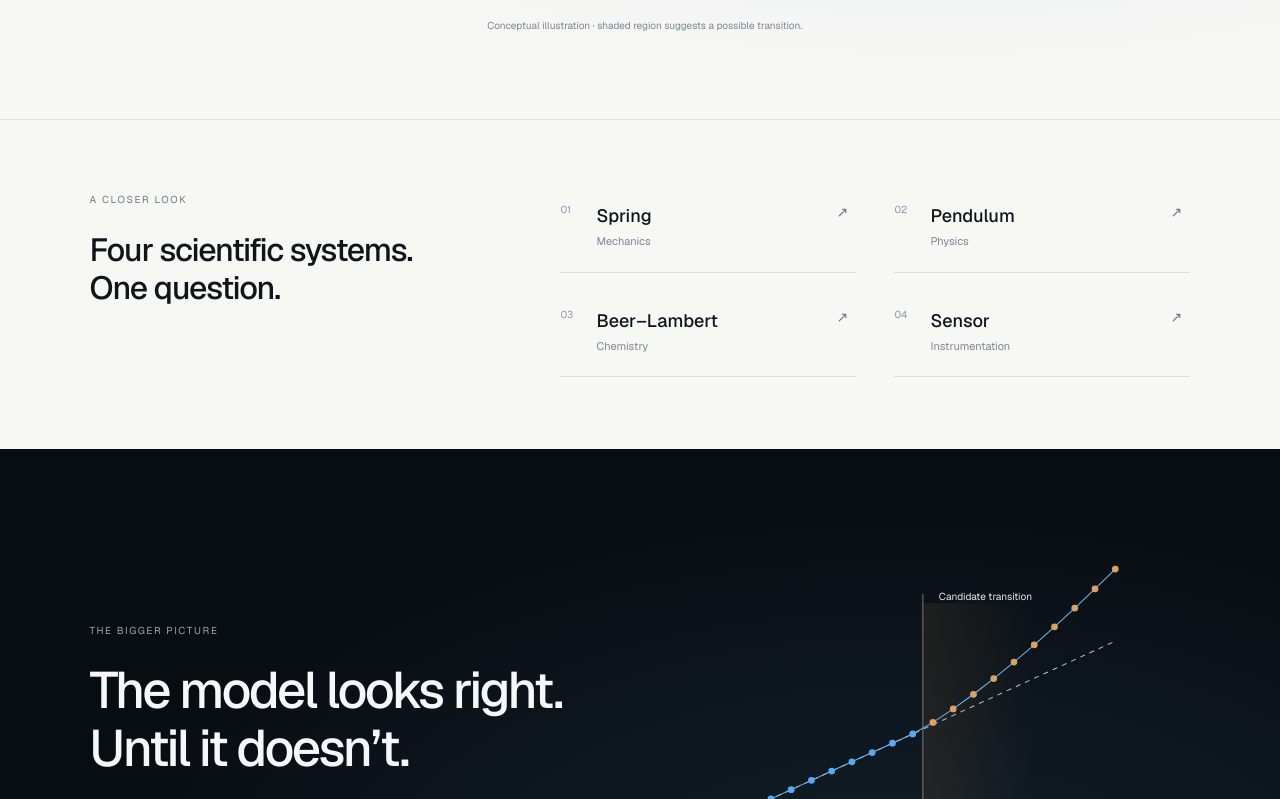
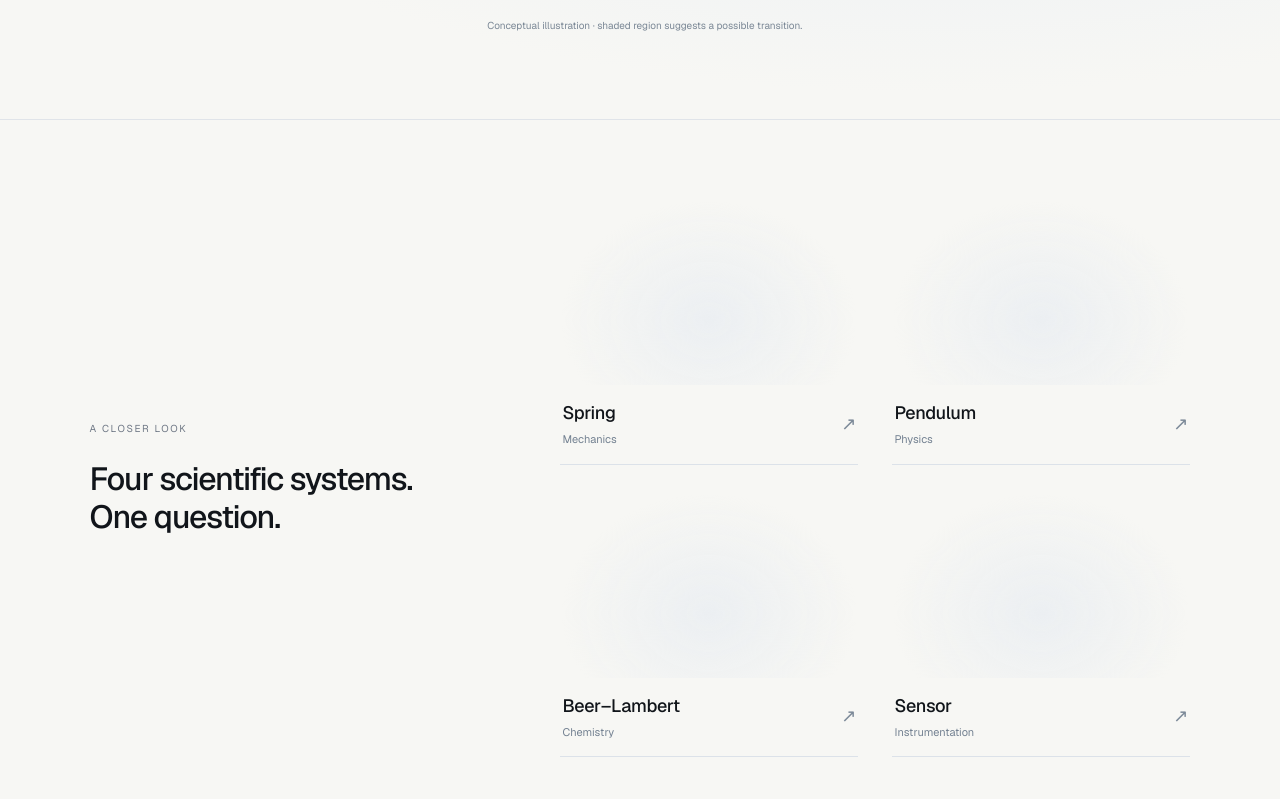
Before and after one commit to luiscontrerasus-glitch/ModelScope, a Next.js app: page / in a window 1280 px wide. Shown: the part 681-1480 px from the top of the page. Built offline with nearby package versions, Linux system fonts and the light colour scheme.

Commit message:
Add Home gallery with existing 3D instrument previews

```diff
--- a/src/app/polish.css
+++ b/src/app/polish.css
@@ -27,11 +27,22 @@
 .reality-controls{display:flex;align-items:center;gap:22px}.reality-scrub{width:min(180px,35%)}
 .reality-scrub input{width:100%;accent-color:#2378e8}
 .visual-disclosure{font-size:10px;line-height:1.7;color:#7a8795;margin-top:10px}
-.model-teasers{padding:72px 7%;display:grid;grid-template-columns:1fr 1.6fr;gap:7%;align-items:start;border-top:1px solid #e0e4e9}
+.model-teasers{padding:80px 7%;display:grid;grid-template-columns:1fr 1.6fr;gap:7%;align-items:center;border-top:1px solid #e0e4e9}
 .model-teasers h2{font-size:clamp(28px,2.5vw,38px);font-weight:450;line-height:1.2;letter-spacing:-1.2px}
-.teaser-links{display:grid;grid-template-columns:1fr 1fr;gap:24px 38px}
-.teaser-links a{display:grid;grid-template-columns:24px minmax(0,1fr) 20px;column-gap:12px;border-bottom:1px solid #d9dfe6;padding:10px 0 22px;text-decoration:none}
-.teaser-number{font-size:10px;color:#8b96a3;grid-row:1/3}.teaser-links strong{font-size:18px;font-weight:450}.teaser-links small{grid-column:2;color:#7a8795;font-size:11px;margin-top:4px}.teaser-links a>span:last-child{grid-column:3;grid-row:1/3;color:#657889}
+.preview-gallery{display:grid;grid-template-columns:repeat(2,minmax(0,1fr));gap:28px 34px;min-width:0}
+.model-preview{display:block;min-width:0;text-decoration:none;color:inherit}
+.preview-render{display:block;height:185px;position:relative;background:radial-gradient(ellipse at 50% 65%,#e6ebf1a8,transparent 70%)}
+.preview-render .instrument-fallback{position:absolute;inset:0;width:100%;height:100%;pointer-events:none}
+.preview-gallery[data-ready=true] .instrument-fallback{visibility:hidden}
+.preview-caption{display:flex;align-items:center;justify-content:space-between;gap:16px;padding:14px 2px 16px;border-bottom:1px solid #dce2e9}
+.preview-caption strong{display:block;font-size:18px;font-weight:450;letter-spacing:-.35px}
+.preview-caption small{display:block;font-size:11px;color:#738191;margin-top:5px}
+.preview-arrow{color:#7c8998;font-size:18px;transition:color .2s,transform .2s}
+.model-preview:hover .preview-arrow,.model-preview:focus-visible .preview-arrow{color:#2378e8;transform:translate(2px,-2px)}
+.model-preview:focus-visible{outline:2px solid #2378e8;outline-offset:6px}
+.preview-canvas{position:fixed;inset:0;pointer-events:none;z-index:1}
+.preview-canvas *{pointer-events:none!important}
+.preview-caption{position:relative;z-index:2}
 .refined-home .home-thesis{min-height:auto;padding-block:90px}.refined-home .concept-plot{max-width:550px}
 .refined-home .home-architecture{padding-block:90px}
 .explore-page{background:#090e14;color:#f4f7fa}.explore-page .home-footer{border-color:#26313e;color:#aab7c5}
@@ -90,7 +101,7 @@
   .public-nav{padding-inline:5%;gap:20px}.public-nav nav{gap:20px;font-size:12px}
   .reality-hero{grid-template-columns:minmax(260px,1fr) minmax(0,1.2fr);gap:2%;padding:65px 5%}.reality-hero .hero-copy h1{font-size:58px;letter-spacing:-2.7px}.reality-hero .hero-copy p{font-size:14px}
   .reality-legend{font-size:10px;gap:12px}.reality-controls{gap:10px}.motion-control{font-size:10px}
-  .model-teasers{padding:55px 5%;gap:5%}.model-teasers h2{font-size:28px}.teaser-links{gap:18px}.teaser-links strong{font-size:16px}
+  .model-teasers{padding:55px 5%;grid-template-columns:1fr;gap:36px}.model-teasers h2{font-size:28px}.preview-gallery{gap:28px}.preview-render{height:210px}
   .unified-selector .model-mark{display:none}.unified-selector{gap:10px}
   .method-overview{grid-template-columns:1fr;gap:44px}.method-intro p{max-width:540px}.method-steps{grid-template-columns:1fr 1fr;gap:30px}.method-steps li{grid-template-columns:24px minmax(0,1fr)}.method-steps svg{grid-column:2;max-width:100px}
   .method-demo-grid{gap:5%}.method-gates>div{display:block}.method-gates dd{margin-top:4px}
@@ -99,7 +110,7 @@
   .public-nav{min-height:104px;padding:16px 24px 8px;gap:6px}.public-nav nav{margin:0;gap:0;width:100%;font-size:11px}.public-nav .nav-action{margin-left:auto;padding-inline:12px;font-size:10px;min-height:40px}
   .reality-hero{display:flex;flex-direction:column;align-items:stretch;padding:42px 24px 35px;min-height:0;gap:20px}.reality-hero .hero-copy h1{font-size:58px}.reality-hero .hero-copy p{font-size:14px;margin-top:24px}.reality-hero .home-actions{margin-top:26px;gap:10px}
   .reality-visual>svg{margin-top:12px}.reality-legend{font-size:9px;gap:12px;margin-block:10px}.reality-controls{margin-top:18px}.motion-control button{width:44px;min-height:44px}.visual-disclosure{font-size:10px}
-  .model-teasers{display:block;padding:50px 24px}.teaser-links{margin-top:30px;gap:20px}.teaser-links a{grid-template-columns:minmax(0,1fr) 14px;gap:7px}.teaser-number{display:none}.teaser-links small{grid-column:1}.teaser-links a>span:last-child{grid-column:2}.teaser-links strong{font-size:17px}
+  .model-teasers{display:block;padding:50px 24px}.preview-gallery{margin-top:30px;grid-template-columns:1fr;gap:24px}.preview-render{height:200px}.preview-caption strong{font-size:17px}
   .refined-home .home-thesis{padding:65px 24px 40px}.refined-home .home-architecture{padding:65px 24px}
   .explore-stage{padding:36px 24px;min-height:0}.explore-exhibit{display:flex;flex-direction:column;align-items:stretch;gap:26px}.explore-copy h1{font-size:48px}.explore-copy h1 span{font-size:23px}.explore-exhibit[data-model=beer] h1{font-size:42px}.explore-copy p{font-size:13px;margin-top:20px}.explore-copy .home-button{margin-top:22px}
   .explore-instrument{height:340px;flex-shrink:0}.scene-instruction{font-size:10px;margin-top:12px}.explore-readout{display:grid;grid-template-columns:minmax(0,1fr) auto;gap:18px}.explore-readout dl{grid-template-columns:1fr 1fr;gap:22px}.explore-readout dd{font-size:22px}.explore-readout dt{font-size:11px}.explore-readout .instrument-control{width:100%;font-size:10px}.explore-readout .motion-control{font-size:10px;gap:7px}.explore-disclosure{font-size:10px;padding-top:18px}
--- a/src/components/home.tsx
+++ b/src/components/home.tsx
@@ -2,10 +2,11 @@ import Link from 'next/link';
 import { SiteNav, SiteFooter } from './site-nav';
 import { ModelReality } from './model-reality';
 import { ConceptPlot } from './concept-plot';
+import { ModelPreviewGallery } from './model-preview-gallery';
 export default function Home() {
   return <main className="home refined-home"><a className="skip-link" href="#home-content">Skip to content</a><SiteNav page="home" />
     <section className="reality-hero" id="home-content" aria-labelledby="hero-heading"><div className="hero-copy"><h1 id="hero-heading">Equations<br />have limits.<br /><span>Find them.</span></h1><p>ModelScope reveals where experimental measurements begin systematically disagreeing with a scientific model.</p><div className="home-actions"><Link className="home-button" href="/explore">Explore Models <span aria-hidden="true">→</span></Link><Link className="home-button light" href="/workspace?experiment=custom">Analyze Your Data</Link></div></div><ModelReality /></section>
-    <section className="model-teasers" aria-labelledby="teasers-heading"><div><span className="home-kicker">A closer look</span><h2 id="teasers-heading">Four scientific systems.<br />One question.</h2></div><div className="teaser-links">{[['spring', 'Spring', 'Mechanics'], ['pendulum', 'Pendulum', 'Physics'], ['beer-lambert', 'Beer–Lambert', 'Chemistry'], ['sensor', 'Sensor', 'Instrumentation']].map(([id, title, category], i) => <Link key={id} href={`/explore?model=${id}`}><span className="teaser-number">0{i + 1}</span><strong>{title}</strong><small>{category}</small><span aria-hidden="true">↗</span></Link>)}</div></section>
+    <section className="model-teasers" aria-labelledby="teasers-heading"><div><span className="home-kicker">A closer look</span><h2 id="teasers-heading">Four scientific systems.<br />One question.</h2></div><ModelPreviewGallery /></section>
     <section className="home-thesis" aria-labelledby="thesis-heading"><div><span className="home-kicker">The bigger picture</span><h2 id="thesis-heading">The model looks right.<br />Until it doesn’t.</h2><p>Scientific equations are approximations. ModelScope makes their disagreement with measurements visible.</p><Link className="home-button light" href="/workspace?experiment=spring-hooke">Inspect the evidence <span aria-hidden="true">→</span></Link></div><ConceptPlot /></section>
     <section className="home-architecture" aria-labelledby="architecture-heading"><span className="home-kicker">Under the surface</span><h2 id="architecture-heading">Deterministic science.<br /><span>Optional AI.</span></h2><div className="architecture-flow"><div><span>01</span><h3>Your data</h3><p>CSV, pasted tables<br />or manual measurements</p></div><div><span>02</span><h3>Analysis engine</h3><p>Regression · residuals<br />Segmented comparison<br />Influence safeguards</p></div><div><span>03</span><h3>Evidence</h3><p>Model disagreement<br />Sensitivity ranges<br />Linked observations</p></div><div><span>04 / OPTIONAL</span><h3>AI</h3><p>Setup interpretation<br />Evidence explanation</p></div></div><p className="architecture-statement">AI explains. The analysis engine decides.</p><p className="architecture-privacy">Calculations stay in your browser. Optional AI sends only requested setup or evidence context to the provider, never the full raw dataset.</p><Link className="home-button" href="/workspace?experiment=custom">Start an analysis <span aria-hidden="true">→</span></Link></section><SiteFooter />
   </main>;
--- a/src/components/instrument-scene.tsx
+++ b/src/components/instrument-scene.tsx
@@ -155,7 +155,7 @@ class SceneBoundary extends Component<{ children: ReactNode; fallback: ReactNode
 const StudioShadow = memo(function StudioShadow({ dark }: { dark?: boolean }) {
   return <ContactShadows position={[0, -2.15, 0]} opacity={dark ? .3 : .22} scale={14} blur={2.8} far={5} resolution={256} frames={1} />;
 });
-const StudioEnvironment = memo(function StudioEnvironment({ dark }: { dark?: boolean }) {
+export const StudioEnvironment = memo(function StudioEnvironment({ dark }: { dark?: boolean }) {
   return <Environment resolution={128}>
     <Lightformer intensity={4} position={[0, 5, 0]} rotation={[Math.PI / 2, 0, 0]} scale={[10, 3, 1]} />
     <Lightformer intensity={3} position={[-5, 1, 3]} rotation={[0, Math.PI / 3, 0]} scale={[2, 8, 1]} />
@@ -178,6 +178,10 @@ function InstrumentFrames({ instrument }: { instrument: AmbientInstrument }) {
   useEffect(() => { invalidate(); return instrument.subscribeFrame(invalidate); }, [instrument, invalidate]);
   return null;
 }
+/** The same instrument geometry serves Explore and the decorative Home previews. */
+export function InstrumentModel(props: Props) {
+  return props.kind === 'spring' ? <Spring {...props} /> : props.kind === 'pendulum' ? <Pendulum {...props} /> : props.kind === 'beer' ? <Cuvette {...props} /> : <Sensor {...props} />;
+}
 export default function InstrumentScene(props: Props) {
   const [lost, setLost] = useState(false);
   if (lost) return <InstrumentFallback kind={props.kind} failed />;
@@ -189,7 +193,7 @@ export default function InstrumentScene(props: Props) {
       <directionalLight position={[-3, 6, 5]} intensity={props.dark ? 2 : 3} />
       <directionalLight position={[4, 2, -3]} intensity={props.dark ? 3 : 1.5} color={props.dark ? '#4c9bff' : '#eaf1ff'} />
       <StudioEnvironment dark={props.dark} />
-      {props.kind === 'spring' ? <Spring {...props} /> : props.kind === 'pendulum' ? <Pendulum {...props} /> : props.kind === 'beer' ? <Cuvette {...props} /> : <Sensor {...props} />}
+      <InstrumentModel {...props} />
       <StudioShadow key={props.kind} dark={props.dark} />
     </Canvas>
   </SceneBoundary>;
--- /dev/null
+++ b/src/components/model-preview-gallery.tsx
@@ -0,0 +1,43 @@
+'use client';
+import { createRef, useRef, useState, type RefObject } from 'react';
+import dynamic from 'next/dynamic';
+import Link from 'next/link';
+import { AmbientInstrument } from './ambient-instrument';
+import { InstrumentFallback } from './instrument-fallback';
+import { useAmbientVisibility } from './parameter-motion';
+import type { Instrument } from './instrument-scene';
+
+const PreviewScene = dynamic(() => import('./model-preview-scene'), { ssr: false });
+const previews: { id: string; kind: Instrument; title: string; category: string; initial: number; hover: number }[] = [
+  { id: 'spring', kind: 'spring', title: 'Spring', category: 'Mechanics', initial: .045, hover: .064 },
+  { id: 'pendulum', kind: 'pendulum', title: 'Pendulum', category: 'Physics', initial: 10, hover: 16 },
+  { id: 'beer-lambert', kind: 'beer', title: 'Beer–Lambert', category: 'Chemistry', initial: .35, hover: .65 },
+  { id: 'sensor', kind: 'sensor', title: 'Sensor', category: 'Instrumentation', initial: 2, hover: 6 },
+];
+export interface PreviewInstrument {
+  kind: Instrument;
+  instrument: AmbientInstrument;
+  track: RefObject<HTMLSpanElement | null>;
+  initial: number;
+  hover: number;
+}
+
+export function ModelPreviewGallery() {
+  const gallery = useRef<HTMLDivElement>(null);
+  const { visible, active } = useAmbientVisibility(gallery);
+  const [instruments] = useState<PreviewInstrument[]>(() => previews.map(preview => ({
+    ...preview, instrument: new AmbientInstrument(preview.kind, 0, 60, preview.initial), track: createRef<HTMLSpanElement>(),
+  })));
+  const [hovered, setHovered] = useState<number | null>(null);
+  const [focused, setFocused] = useState<number | null>(null);
+  const [ready, setReady] = useState(false);
+  return <div ref={gallery} className="preview-gallery" data-ready={visible && ready}>
+    {previews.map((preview, index) => <Link key={preview.id} className="model-preview" href={`/explore?model=${preview.id}`}
+      onPointerEnter={event => { if (event.pointerType !== 'touch') setHovered(index); }} onPointerLeave={() => setHovered(null)}
+      onFocus={() => setFocused(index)} onBlur={() => setFocused(null)}>
+      <span ref={instruments[index].track} className="preview-render" aria-hidden="true"><InstrumentFallback kind={preview.kind} /></span>
+      <span className="preview-caption"><span><strong>{preview.title}</strong><small>{preview.category}</small></span><span className="preview-arrow" aria-hidden="true">↗</span></span>
+    </Link>)}
+    {visible && <PreviewScene previews={instruments} selected={active ? focused ?? hovered : null} active={active} onReady={setReady} />}
+  </div>;
+}
--- /dev/null
+++ b/src/components/model-preview-scene.tsx
@@ -0,0 +1,78 @@
+'use client';
+import { Component, useEffect, type ReactNode, type RefObject } from 'react';
+import { Canvas, useFrame, useThree } from '@react-three/fiber';
+import { PerspectiveCamera, View } from '@react-three/drei';
+import { InstrumentModel, StudioEnvironment } from './instrument-scene';
+import type { PreviewInstrument } from './model-preview-gallery';
+
+interface Props { previews: PreviewInstrument[]; selected: number | null; active: boolean; onReady: (ready: boolean) => void }
+class PreviewBoundary extends Component<{ children: ReactNode; onReady: Props['onReady'] }, { failed: boolean }> {
+  state = { failed: false };
+  static getDerivedStateFromError() { return { failed: true }; }
+  componentDidCatch() { this.props.onReady(false); }
+  render() { return this.state.failed ? null : this.props.children; }
+}
+
+function PreviewFrames({ previews, selected, active }: Omit<Props, 'onReady'>) {
+  const invalidate = useThree(state => state.invalidate);
+  // View owns rendering, so clear the shared surface before its four scissored passes.
+  // This also removes the previous pose/position during hover and document scrolling.
+  useFrame(({ gl }) => { gl.setScissorTest(false); gl.clear(); }, .5);
+  useEffect(() => {
+    // Scissored views follow their HTML slots when the document moves. No idle loop.
+    const redraw = () => invalidate();
+    window.addEventListener('scroll', redraw, { passive: true });
+    window.addEventListener('resize', redraw);
+    invalidate();
+    return () => { window.removeEventListener('scroll', redraw); window.removeEventListener('resize', redraw); };
+  }, [invalidate]);
+  useEffect(() => {
+    if (!active) {
+      previews.forEach(preview => { preview.instrument.value = preview.instrument.pose = preview.initial; });
+      invalidate(); return;
+    }
+    let frame = 0; let previous: number | undefined; let elapsed = 0;
+    const tick = (time: number) => {
+      const dt = previous === undefined ? 1 / 60 : Math.min((time - previous) / 1000, .05);
+      previous = time; elapsed += dt;
+      let moving = false;
+      previews.forEach((preview, index) => {
+        const { instrument, initial, hover, kind } = preview;
+        const target = index !== selected ? initial : kind === 'pendulum' ? initial + Math.sin(elapsed * 2.2) * (hover - initial) : hover;
+        const difference = target - instrument.pose;
+        if (Math.abs(difference) > .00001) {
+          instrument.pose += difference * -Math.expm1(-4 * dt);
+          instrument.value = kind === 'pendulum' ? initial : instrument.pose;
+          moving = true;
+        }
+      });
+      if (moving) invalidate();
+      // A held spring/load/beam settles; only the focused pendulum continues its tiny sway.
+      if (moving || (selected !== null && previews[selected].kind === 'pendulum')) frame = requestAnimationFrame(tick);
+    };
+    frame = requestAnimationFrame(tick);
+    return () => cancelAnimationFrame(frame);
+  }, [previews, selected, active, invalidate]);
+  return null;
+}
+
+export default function ModelPreviewScene({ onReady, ...props }: Props) {
+  return <div className="preview-canvas" aria-hidden="true"><PreviewBoundary onReady={onReady}>
+    <Canvas frameloop="demand" dpr={[1, 1.5]} gl={{ antialias: true, alpha: true, powerPreference: 'low-power' }}
+      onCreated={({ gl, setEvents }) => {
+        setEvents({ enabled: false });
+        onReady(true);
+        gl.domElement.addEventListener('webglcontextlost', event => { event.preventDefault(); onReady(false); }, { once: true });
+      }}>
+      <PreviewFrames {...props} />
+      {props.previews.map((preview, index) => <View key={preview.kind} index={index + 1} track={preview.track as RefObject<HTMLElement>}>
+        <PerspectiveCamera makeDefault position={[0, .35, 8.1]} fov={34} />
+        <ambientLight intensity={.65} />
+        <directionalLight position={[-3, 6, 5]} intensity={3} />
+        <directionalLight position={[4, 2, -3]} intensity={1.5} color="#eaf1ff" />
+        <StudioEnvironment />
+        <InstrumentModel kind={preview.kind} instrument={preview.instrument} />
+      </View>)}
+    </Canvas>
+  </PreviewBoundary></div>;
+}
```
Also changed, not shown: 6 other files (tests, documents, lock files or other folders).
